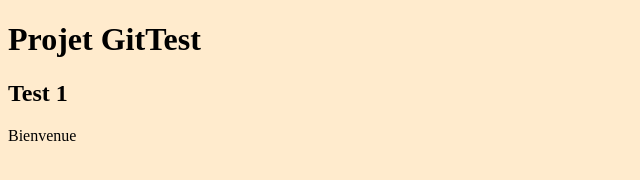
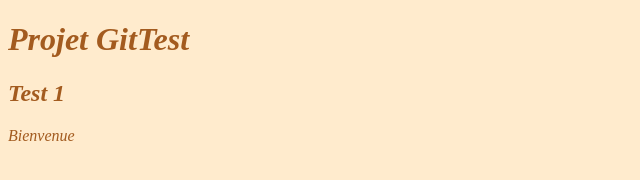
Before and after one commit to Jihane78/Projet-Site, a plain HTML site: page index.html in a window 1280 px wide. Shown: the whole page, without its empty margins (0-640 px from the left). Drawn offline with Linux system fonts and the light colour scheme.

Commit message:
Modifier la couleur du Texte en marron et mis en plus en italic

```diff
--- a/css/git.css
+++ b/css/git.css
@@ -1,3 +1,5 @@
 body {
  background-color: blanchedalmond;
+ color:rgb(163, 91, 31);
+ font-style: italic;
 }
```
